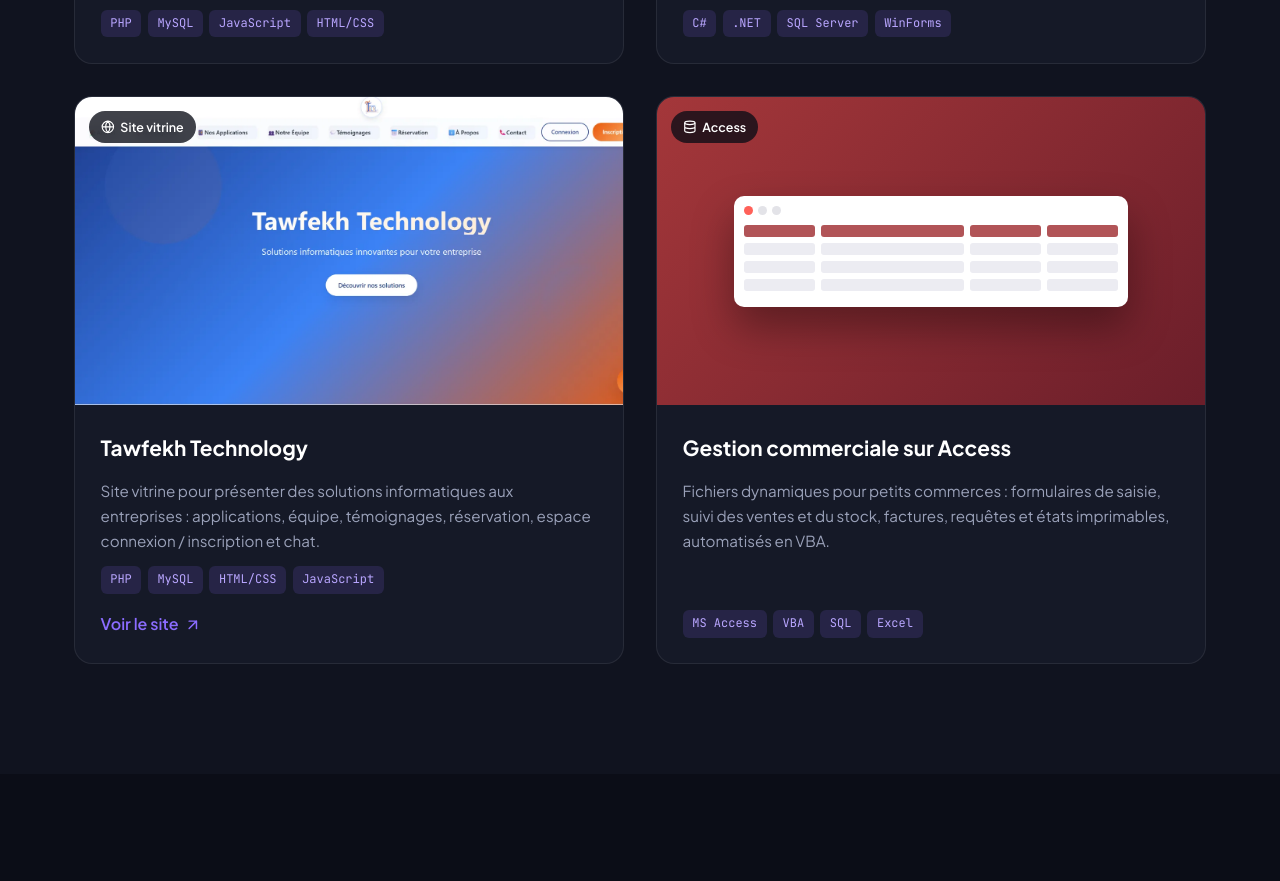
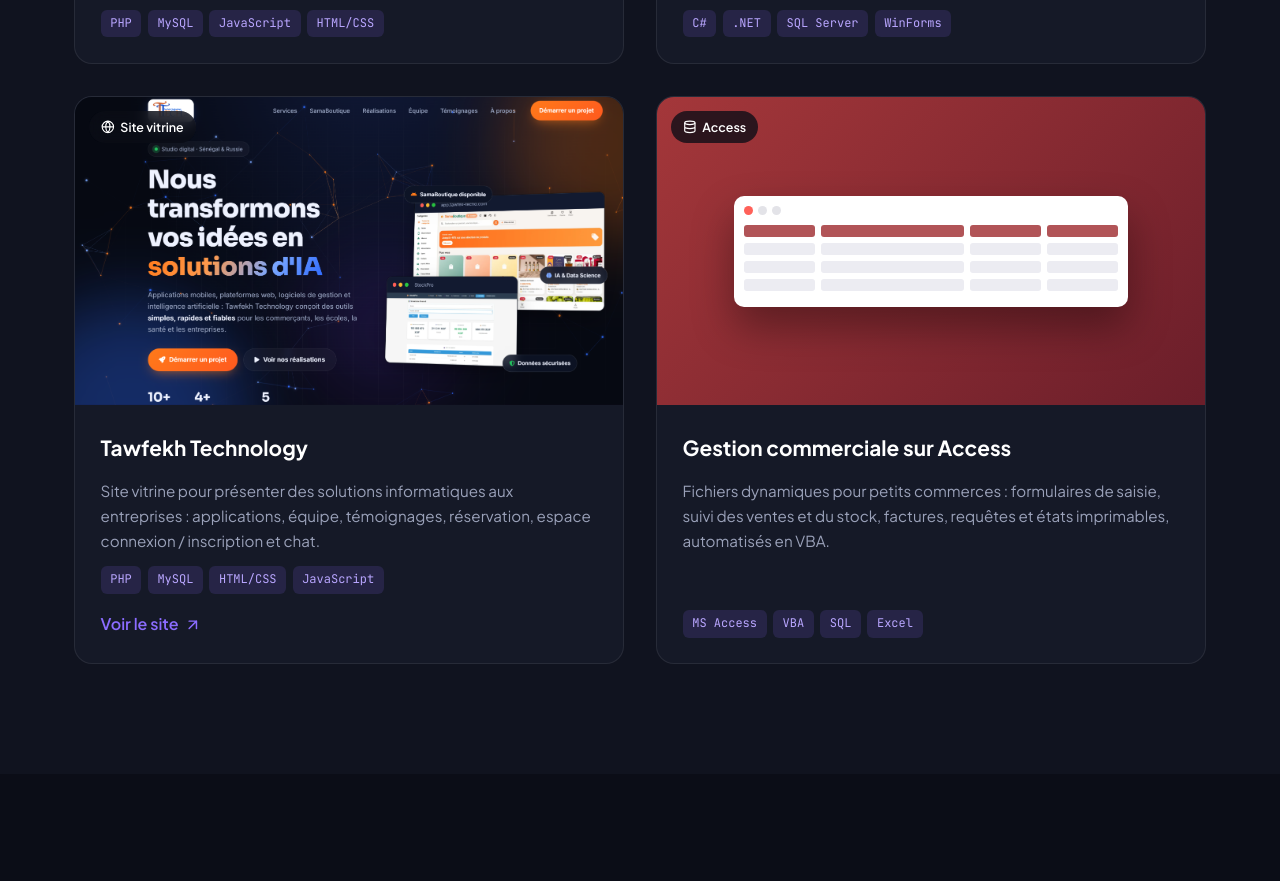
Before and after one commit to seydinaousmanedrame/seydinaousmanedrame.github.io, a plain HTML site: page index.html in a window 1280 px wide. Shown: the part 3395-4276 px from the top of the page. Drawn offline with Linux system fonts and the light colour scheme.

Commit message:
Update project image for Tawfekh Technology

```diff
--- a/index.html
+++ b/index.html
@@ -241,7 +241,7 @@
 
         <article class="project-card reveal">
           <div class="project-image">
-            <img src="assets/images/projet4.webp" alt="Site Tawfekh Technology" width="1521" height="791" loading="lazy" />
+            <img src="assets/images/tawfekh.png" alt="Site Tawfekh Technology" width="1521" height="791" loading="lazy" />
             <span class="project-type"><svg class="icon"><use href="#i-globe"/></svg> Site vitrine</span>
           </div>
           <div class="project-content">
```
